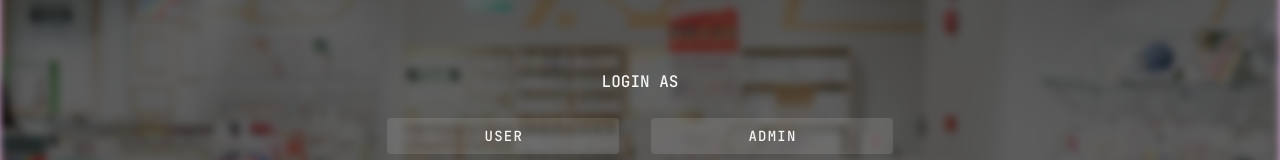
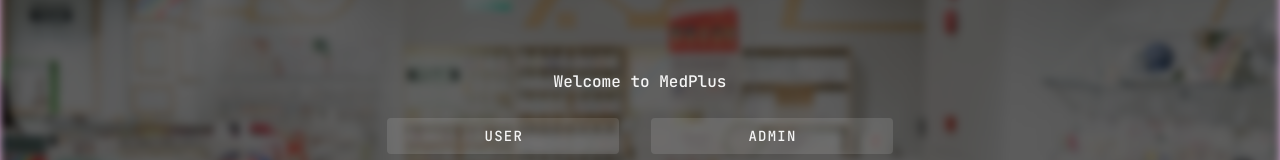
Before and after one commit to yaasir007/medica-vue, a Vue app: page / in a window 1280 px wide. Shown: the part 288-448 px from the top of the page. Built offline with nearby package versions, Linux system fonts and the light colour scheme.

Commit message:
edit text

```diff
--- a/src/components/homepage.vue
+++ b/src/components/homepage.vue
@@ -5,7 +5,7 @@
   <div class="homepage-container">
     <img src="../assets/images/bg-main.jpg" alt="" srcset="" class="bg-img">
     <div class="homepage-content">
-      <div class="login-text">LOGIN AS</div>
+      <div class="login-text">Welcome to MedPlus</div>
         <div class="homepage-btns">
           <v-btn variant="tonal" class="homepage-btn">user</v-btn>
           <v-btn variant="tonal" class="homepage-btn">admin</v-btn>
```
